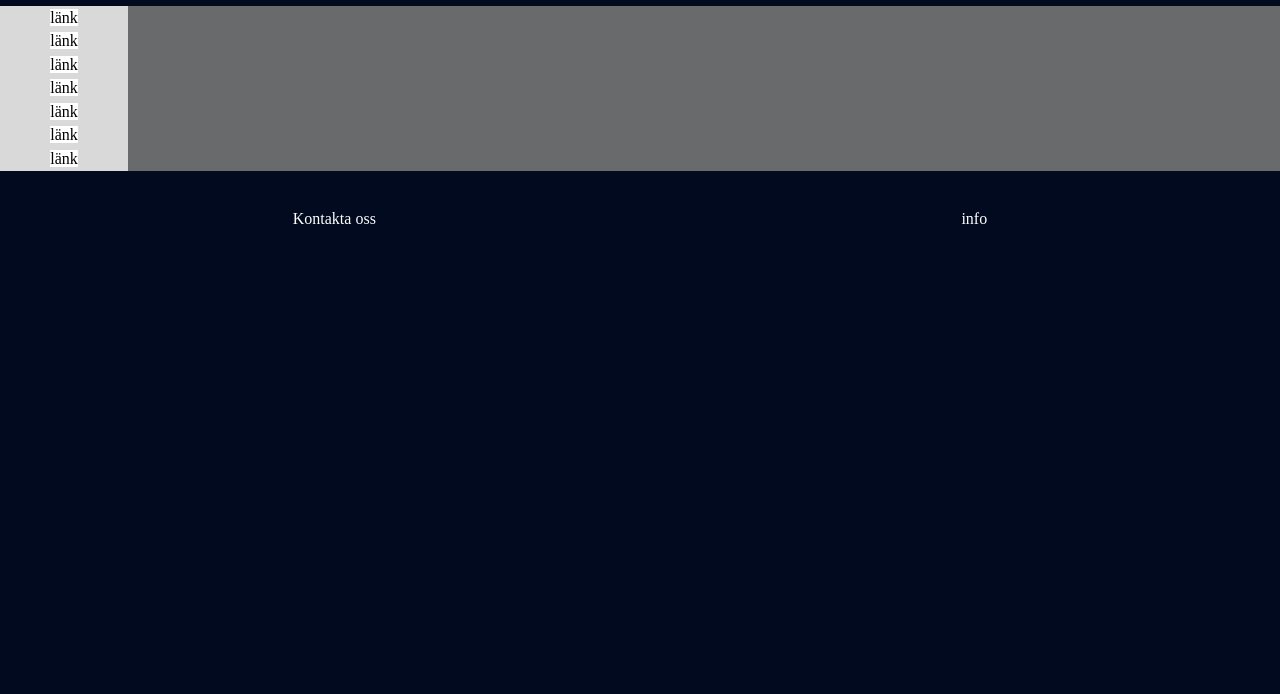
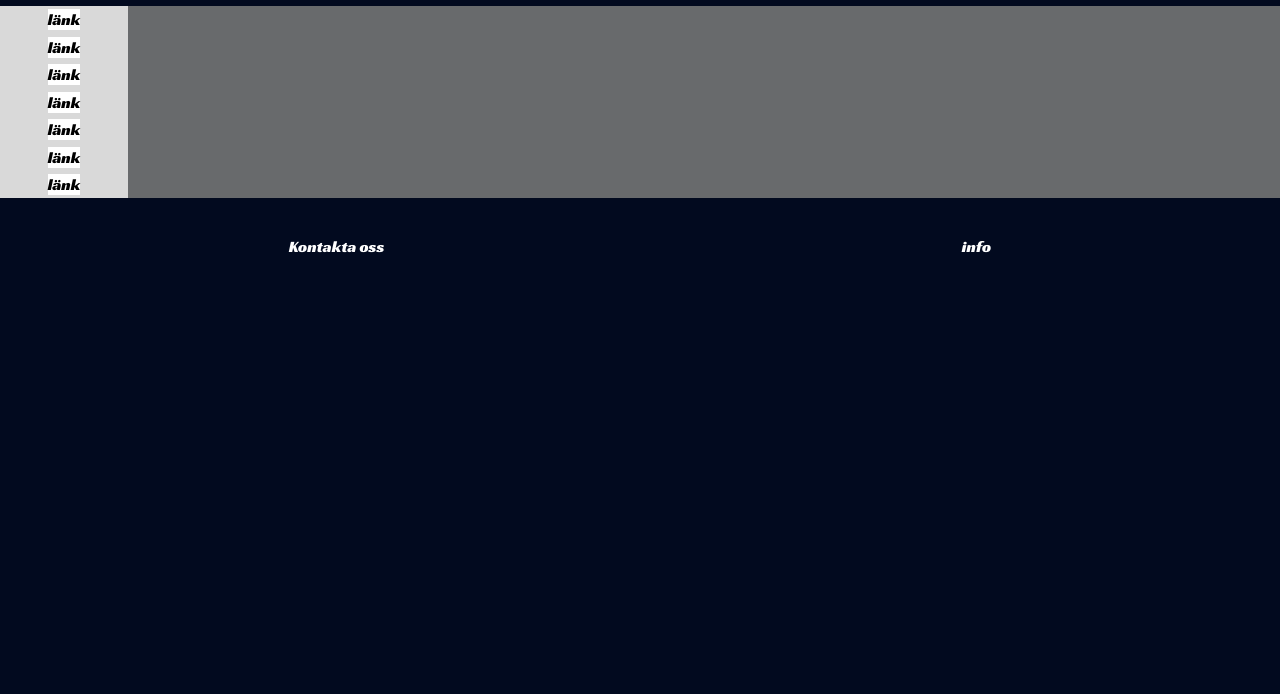
Before and after one commit to TE22E-Jinneklint-Filip/Webbshop, a plain HTML site: page index.html in a window 1280 px wide. Shown: the part 106-800 px from the top of the page. Drawn offline with Linux system fonts and the light colour scheme.

Commit message:
Länkade font från google och la in den i css

```diff
--- a/index.html
+++ b/index.html
@@ -5,6 +5,10 @@
     <meta name="viewport" content="width=device-width, initial-scale=1.0" />
     <title>EvilWheelie</title>
     <link rel="stylesheet" href="style.css" />
+    <link
+      href="https://fonts.googleapis.com/css2?family=Bebas+Neue&family=Racing+Sans+One&display=swap"
+      rel="stylesheet"
+    />
     <script defer src="script.js"></script>
   </head>
   <body>
--- a/style.css
+++ b/style.css
@@ -2,6 +2,7 @@
   box-sizing: border-box;
   margin: 0;
   padding: 0;
+  font-family: "Racing Sans One", sans-serif;
 }
 
 body {
@@ -45,12 +46,12 @@ aside a {
   text-decoration: none;
 }
 aside a:hover {
-color: blue;
+  color: blue;
 }
 aside a:active {
   color: red;
 }
-aside li{
+aside li {
   list-style: none;
   padding: 10% 0;
 }
```
